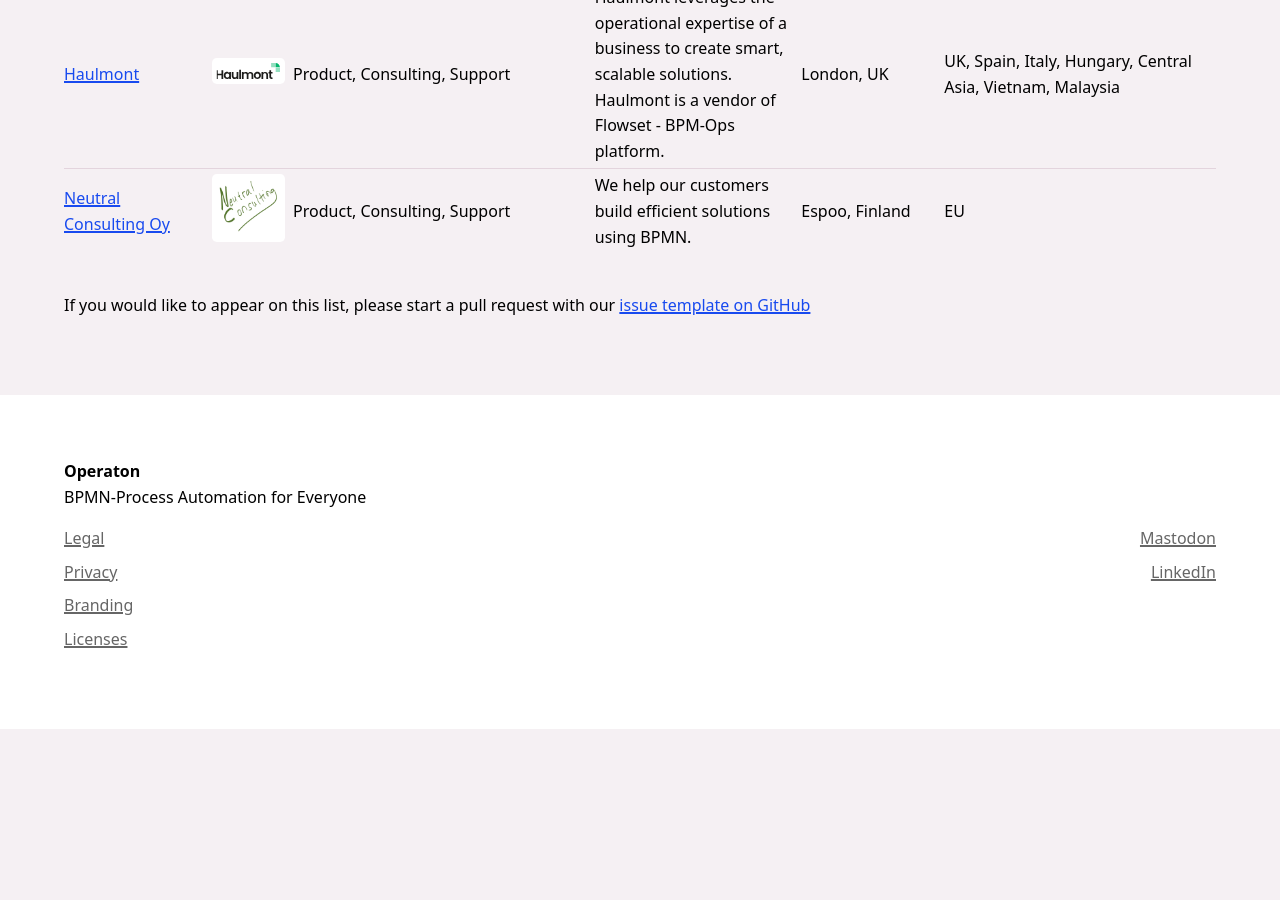
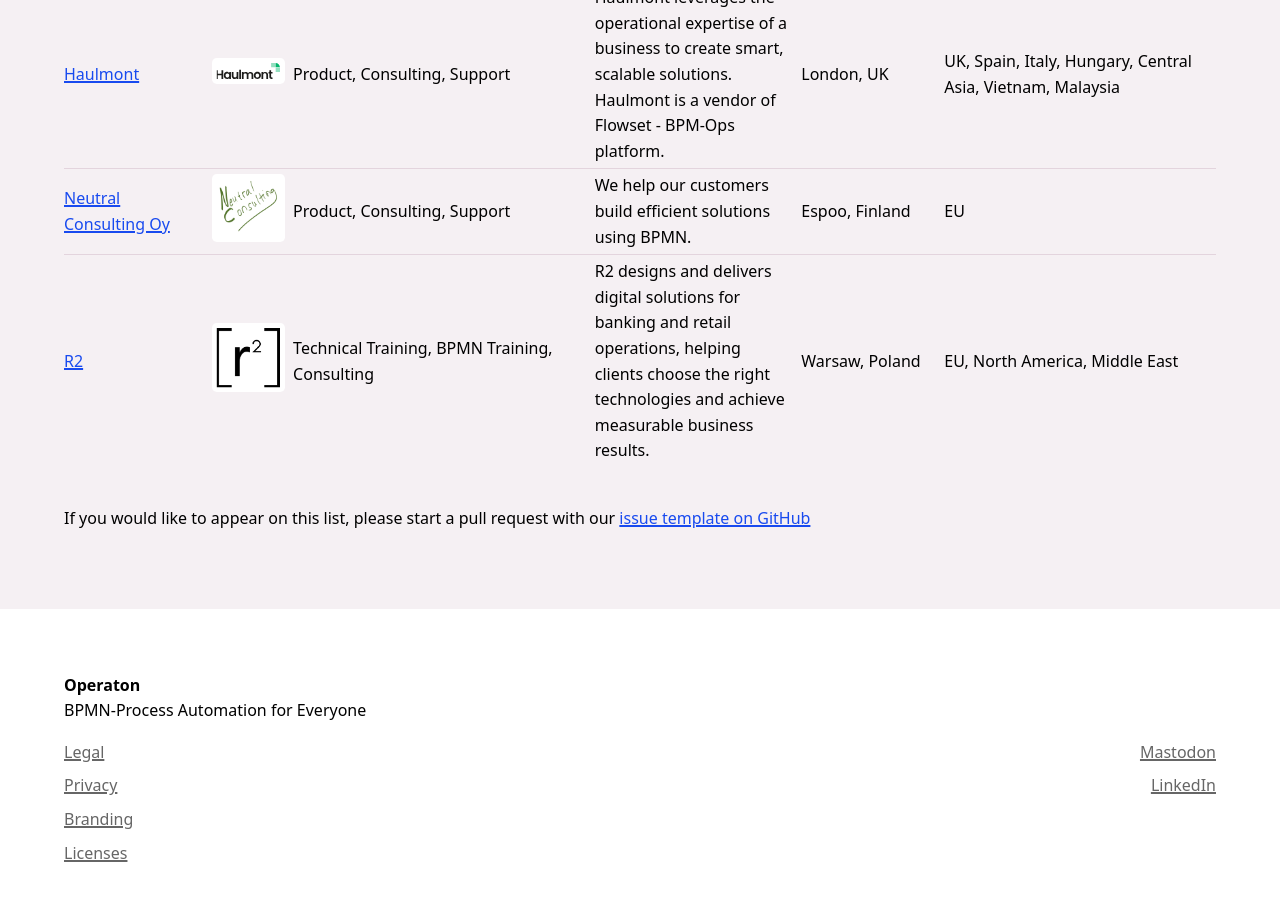
Before and after one commit to operaton/operaton.org, a Jekyll site: the page built from service-providers.html, in a window 1280 px wide and 900 px high, scrolled down 1430 px. Built offline with Jekyll 4.4.1, drawn with Linux system fonts in a browser that asks for light colours; before the commit the page ends 2159 px from its top, so only the background shows below that.

Commit message:
add R2 as a provider

```diff
--- a/_data/service-providers.yml
+++ b/_data/service-providers.yml
@@ -78,3 +78,14 @@
   description: >-
     We help our customers build efficient solutions using BPMN.
   website: https://neutralconsulting.fi
+
+- name: R2
+  logo: /assets/img/service-providers/r2.png
+  services: [1, 2, 3]
+  location:
+    country: Poland
+    city: Warsaw
+    area-of-operation: EU, North America, Middle East
+  description: >-
+    R2 designs and delivers digital solutions for banking and retail operations, helping clients choose the right technologies and achieve measurable business results.
+  website: https://www.r2.team/
```
Also changed, not shown: assets/img/service-providers/r2.png (added).
